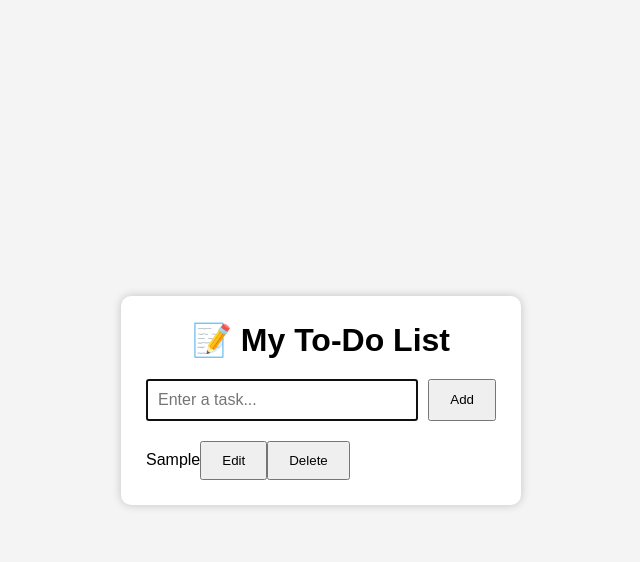
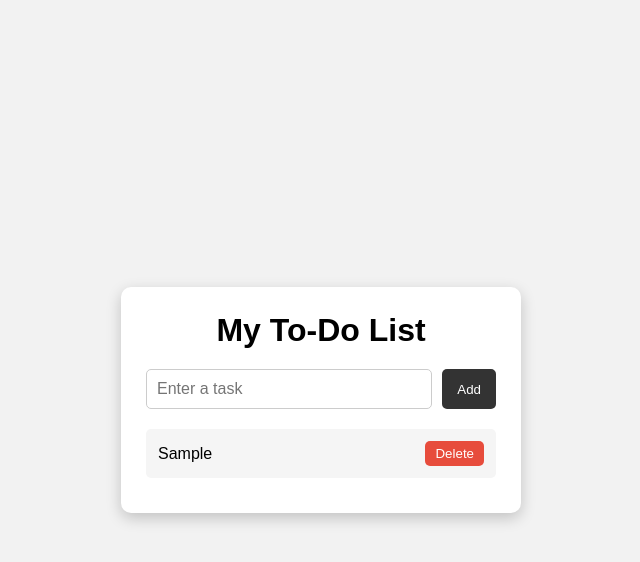
Before and after one commit to pavani-123161/Frontend-practice, a plain HTML site: page Mini-Learning-Projects/Todo-List/index.html in a window 1280 px wide. Both pictures are taken after typing "Sample" into the empty fields and a click on the button "Add". Shown: the whole page, without its empty margins (319-959 px from the left). Drawn offline with Linux system fonts and the light colour scheme.

Commit message:
Created a To do app to add and remove tasks

```diff
--- a/Mini-Learning-Projects/Todo-List/index.html
+++ b/Mini-Learning-Projects/Todo-List/index.html
@@ -1,22 +1,23 @@
-<!DOCTYPE html>
+<!doctype html>
 <html lang="en">
-<head>
-    <meta charset="UTF-8">
-    <meta name="viewport" content="width=device-width, initial-scale=1.0">
-    <title>Todo-List</title>
-    <link rel="stylesheet" href="styles.css">
-</head>
-<body>
-    <div class="container">
-         <h1>📝 My To-Do List</h1>
-        <div class="input_box">
-            <input type="text" id="taskInput" placeholder="Enter a task...">
-            <button id="addBtn">Add</button>
-        </div>
-        <ul id="taskList">
+  <head>
+    <meta charset="UTF-8" />
+    <meta name="viewport" content="width=device-width, initial-scale=1.0" />
+    <title>To-Do List</title>
+    <link rel="stylesheet" href="styles.css" />
+  </head>
+  <body>
+    <div class="todo-container">
+      <h1>My To-Do List</h1>
 
-        </ul>
+      <div class="input-box">
+        <input type="text" id="taskInput" placeholder="Enter a task" />
+        <button onclick="addTask()">Add</button>
+      </div>
+
+      <ul id="taskList"></ul>
     </div>
+
     <script src="script.js"></script>
-</body>
+  </body>
 </html>
--- a/Mini-Learning-Projects/Todo-List/script.js
+++ b/Mini-Learning-Projects/Todo-List/script.js
@@ -1,72 +1,35 @@
-const taskInput = document.getElementById("taskInput");
-const addBtn = document.getElementById("addBtn");
-const taskList = document.getElementById("taskList");
-let tasks = [];
+function addTask() {
+  const input = document.getElementById("taskInput");
+  const taskText = input.value.trim();
 
-const savedTasks = localStorage.getItem("tasks");
-if(savedTasks !== null){
-    tasks = JSON.parse(savedTasks);
+  if (taskText === "") {
+    alert("Please enter a task!");
+    return;
   }
 
-function displayTasks(task){
   const li = document.createElement("li");
+
   const span = document.createElement("span");
-    span.textContent = task;
-    const editBtn = document.createElement("button");
-    editBtn.textContent = "Edit";
-    editBtn.addEventListener("click",(event)=>{
-        event.stopPropagation();
-        let newTask = prompt("Enter new task..");
-        if(newTask === null){
-            return;
-        }
-        newTask = newTask.trim();
-        if(newTask === ""){
-            alert("Please enter a task");
-            return;
-        }
-        const index = tasks.indexOf(task);
-        tasks.splice(index,1,newTask);
-        localStorage.setItem("tasks",JSON.stringify(tasks));
-        span.textContent = newTask
+  span.textContent = taskText;
+
+  // Mark task as completed
+  span.addEventListener("click", function () {
+    span.classList.toggle("completed");
   });
 
-    const deleteBtn = document.createElement("button");
-    deleteBtn.textContent = "Delete";
-    deleteBtn.addEventListener("click",(event)=>{
-        event.stopPropagation();
-        const index = tasks.indexOf(task);
-        tasks.splice(index,1);
-        localStorage.setItem("tasks",JSON.stringify(tasks));
+  // Delete button
+  const deleteButton = document.createElement("button");
+  deleteButton.textContent = "Delete";
+  deleteButton.classList.add("delete-btn");
+
+  deleteButton.addEventListener("click", function () {
     li.remove();
   });
 
-    li.addEventListener("click",()=>{
-        li.classList.toggle("completed");
-    });
+  li.appendChild(span);
+  li.appendChild(deleteButton);
 
-    li.appendChild(span);
-    li.appendChild(editBtn);
-    li.appendChild(deleteBtn);
-    taskList.appendChild(li);
+  document.getElementById("taskList").appendChild(li);
+
+  input.value = "";
 }
-
-tasks.forEach(task => {
-    displayTasks(task);
-});
-
-addBtn.addEventListener("click",() => {
-    const task = taskInput.value.trim();
-    if(task === ""){
-        alert("Please enter a task!");
-        return;
-    }
-    console.log(task);
-    tasks.push(task);
-    localStorage.setItem("tasks", JSON.stringify(tasks));
-    displayTasks(task);
-
-    taskInput.value = "";
-    taskInput.focus();
-
-});
--- a/Mini-Learning-Projects/Todo-List/styles.css
+++ b/Mini-Learning-Projects/Todo-List/styles.css
@@ -1,46 +1,90 @@
-*{
+* {
   margin: 0;
   padding: 0;
   box-sizing: border-box;
-    font-family: Arial, Helvetica, sans-serif;
 }
-body{
-    background-color: #f4f4f4;
+
+body {
+  font-family: Arial, sans-serif;
+  background-color: #f2f2f2;
+
   display: flex;
   justify-content: center;
   align-items: center;
-    height: 100vh;
+
+  min-height: 100vh;
 }
-.container{
+
+.todo-container {
   background-color: white;
   width: 400px;
   padding: 25px;
   border-radius: 10px;
-    box-shadow:0 0 10px rgba(0,0,0,.2);
+
+  box-shadow: 0 5px 15px rgba(0, 0, 0, 0.2);
 }
-h1{
+
+h1 {
   text-align: center;
   margin-bottom: 20px;
 }
-.input_box{
+
+.input-box {
   display: flex;
   gap: 10px;
 }
-input{
+
+input {
   flex: 1;
   padding: 10px;
+  border: 1px solid #ccc;
+  border-radius: 5px;
   font-size: 16px;
 }
-button{
-    padding: 10px 20px;
+
+button {
+  padding: 10px 15px;
+  border: none;
+  border-radius: 5px;
+  background-color: #333;
+  color: white;
   cursor: pointer;
 }
-ul{
+
+button:hover {
+  background-color: #555;
+}
+
+ul {
   list-style: none;
   margin-top: 20px;
 }
-.completed{
+
+li {
+  display: flex;
+  justify-content: space-between;
+  align-items: center;
+
+  background-color: #f5f5f5;
+  padding: 12px;
+  margin-bottom: 10px;
+  border-radius: 5px;
+}
+
+li span {
+  cursor: pointer;
+}
+
+.completed {
   text-decoration: line-through;
   color: gray;
-    opacity: 0.7;
 }
+
+.delete-btn {
+  background-color: #e74c3c;
+  padding: 5px 10px;
+}
+
+.delete-btn:hover {
+  background-color: #c0392b;
+}
```
Lines whose indentation alone changed are shown as unchanged.
